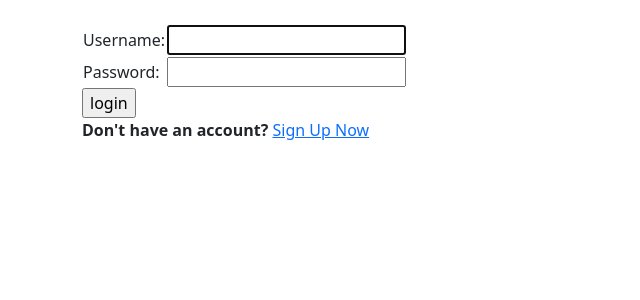
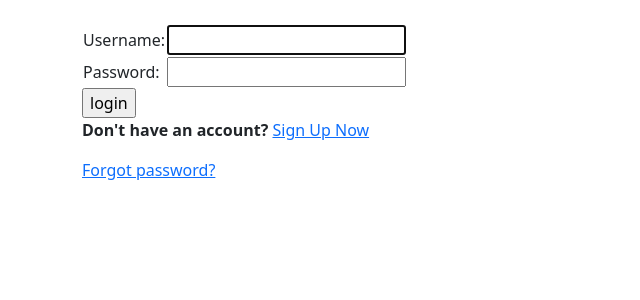
Before and after one commit to Akshay-343/sneaky, a Django app: page /login/ in a window 1280 px wide. Shown: the part 56-356 px from the top of the page, without its empty margins (0-640 px from the left). Run offline with Django 4.2, Linux system fonts and the light colour scheme.

Commit message:
Update login.html

```diff
--- a/templates/registration/login.html
+++ b/templates/registration/login.html
@@ -28,6 +28,7 @@
      <p><strong>Don't have an account?</strong>
         <a href="{% url 'register' %}"> Sign Up Now</a>
     </p>
+  <p><a href="/password_reset">Forgot password?</a></p>
  </form>
 
 {% endblock %}
```
